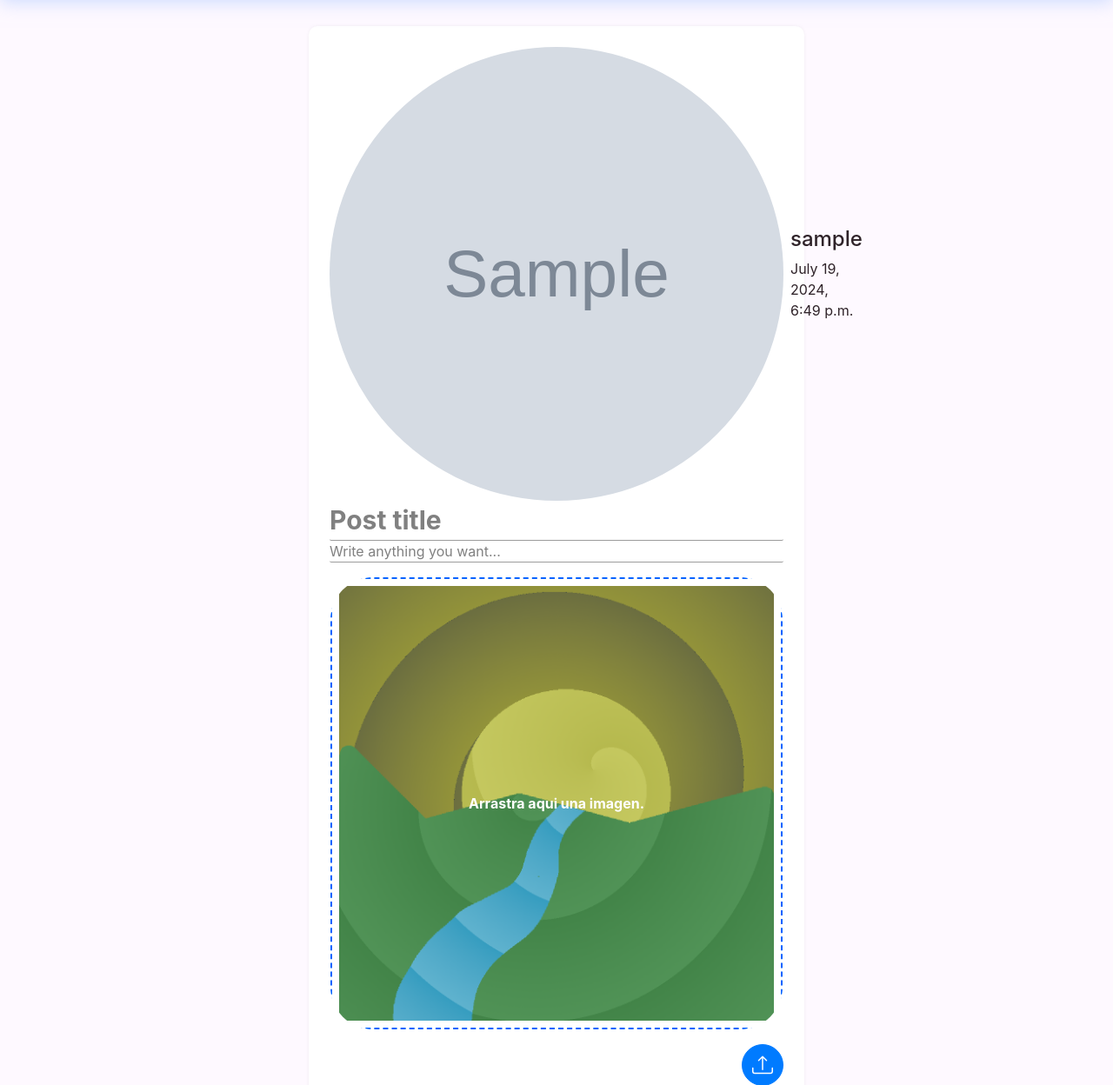
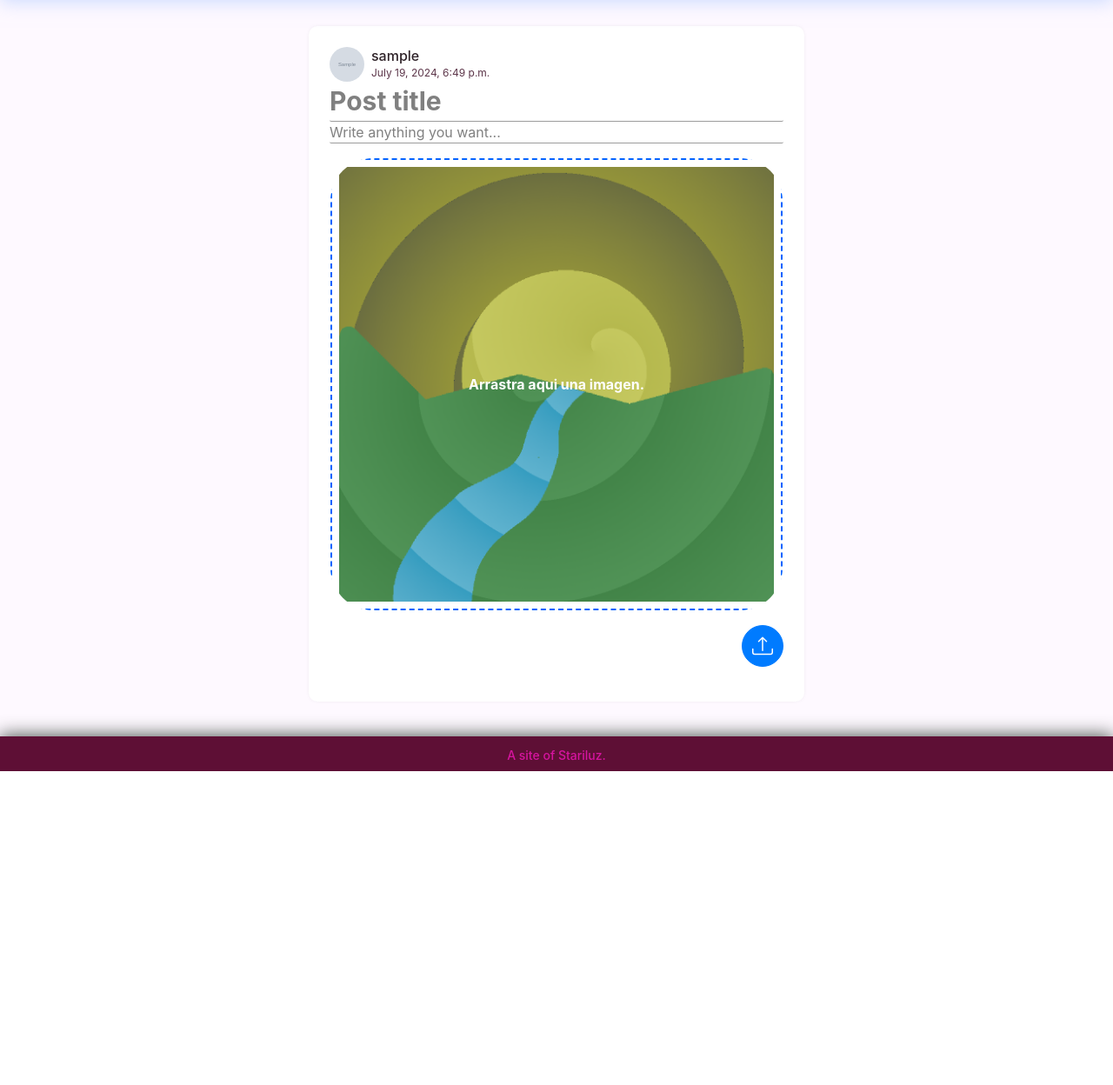
Before and after one commit to Adrigondo/myFacegram, a Django app: page /posts/new/ in a window 1280 px wide. Shown: the part 80-1328 px from the top of the page at 87% size. After the commit the page ends 967 px from the top, so only its background shows below. Run offline with Django 3.2, Linux system fonts and the light colour scheme; a user stored in the database is signed in; tables that the repository leaves empty hold one stand-in row (values such as "Sample post"); grey boxes marked "Sample" are stand-in pictures; some libraries are stand-ins or nearby versions.

Commit message:
Advance on fix #10 Atom for post header

```diff
--- a/posts/views.py
+++ b/posts/views.py
@@ -33,7 +33,7 @@ class CreatePostView(LoginRequiredMixin, CreateView):
     def get_context_data(self, **kwargs):
         """Add user and profile to context"""
         context = super().get_context_data(**kwargs)
-        context["current_date"] = datetime.today()
+        context["created"] = datetime.today()
         context["user"] = self.request.user
         context["profile"] = self.request.user.profile
         return context
--- a/static/css/posts.css
+++ b/static/css/posts.css
@@ -49,7 +49,7 @@
     gap: 0rem;
     /* align-items: center; */
 }
-.user-banner:hover{
+.post-header:hover{
     text-decoration: none;
 }
 .post-user{
--- a/templates/posts/feed.html
+++ b/templates/posts/feed.html
@@ -11,10 +11,10 @@
   <div class="row justify-content-center">
     {% for post in posts %}
       <div class="col-lg-6">
-        {% include 'posts/post.html' with post=post%}
+        {% include 'posts/post.html' with post=post %}
         {% comment %} <div class="post-min-container p-4">
           <a href="{% url 'posts:post' post.user.username post.id %}" class="content-post-url"></a>
-          <div class="user-banner d-flex align-items-center">
+          <div class="post-header d-flex align-items-center">
             <a href="{% url 'users:profile' post.user.username %}" class="profile-picture user-picture">
               <div class="embed-responsive embed-responsive-1by1">
                 {% if post.profile.picture %}
--- a/templates/posts/new.html
+++ b/templates/posts/new.html
@@ -1,4 +1,9 @@
 {% extends 'base.html' %}
+
+{% block title %}
+  @{{ user.username }} | New Post
+  {{ block.super }}
+{% endblock %}
 
 {% load static %}
 
@@ -9,21 +14,7 @@
   {% comment %}TODO Add breadcrumb navigation{% endcomment %}
   <div class="row justify-content-center">
     <div class="col-lg-6 post-min-container create-post p-4">
-      <div class="user-banner d-flex align-items-center">
-        <a href="{% url 'users:profile' user.username %}" class="profile-picture user-picture">
-          <div class="embed-responsive embed-responsive-1by1">
-            {% if profile.picture %}
-              <img class="rounded-circle embed-responsive-item rounded-circle" src="{{ profile.picture.url }}" alt="Picture profile of {{ user }}" />
-            {% else %}
-              <img class="rounded-circle embed-responsive-item rounded-circle" src="{% static 'img/user_logo.png' %}" alt="Picture profile of {{ user }}" />
-            {% endif %}
-          </div>
-        </a>
-        <div class="post-data ml-2">
-          <h4 class="">{{ user.username }}</h4>
-          <span>{{ current_date }}</span>
-        </div>
-      </div>
+      {% include "posts/post-header.html" with user=user profile=profile created=created %}
       <form action="{% url 'posts:create' %}" method="POST" enctype="multipart/form-data">
         {% csrf_token %}
         <input type="hidden" name="user" value="{{ user.pk }}" />
--- /dev/null
+++ b/templates/posts/post-header.html
@@ -0,0 +1,14 @@
+{% load static %}
+<a href="{% url 'users:profile' user.username %}" class="post-header d-flex align-items-center">
+  <div class="profile-picture-container post-user-picture">
+    {% if profile.picture %}
+      <img class="profile-picture rounded-circle" src="{{ profile.picture.url }}" alt="Picture profile of {{ user }}" />
+    {% else %}
+      <img class="profile-picture rounded-circle" src="{% static 'img/user_logo.png' %}" alt="Picture profile of {{ user }}" />
+    {% endif %}
+  </div>
+  <div class="post-data ml-2">
+    <h3 class="post-user">{{ user }}</h3>
+    <span class="post-date">{{ created }}</span>
+  </div>
+</a>
```
Also changed, not shown: templates/posts/post-content.html (+1 -13 lines).
